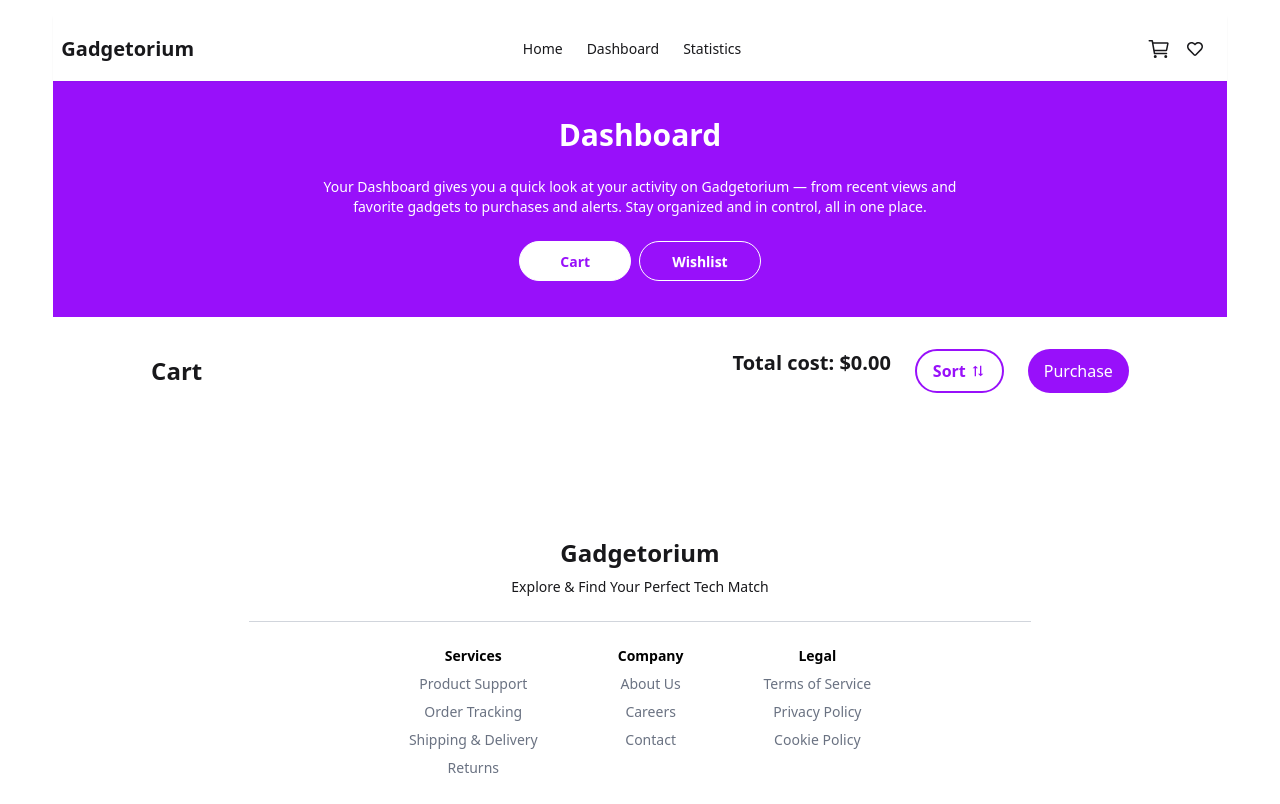
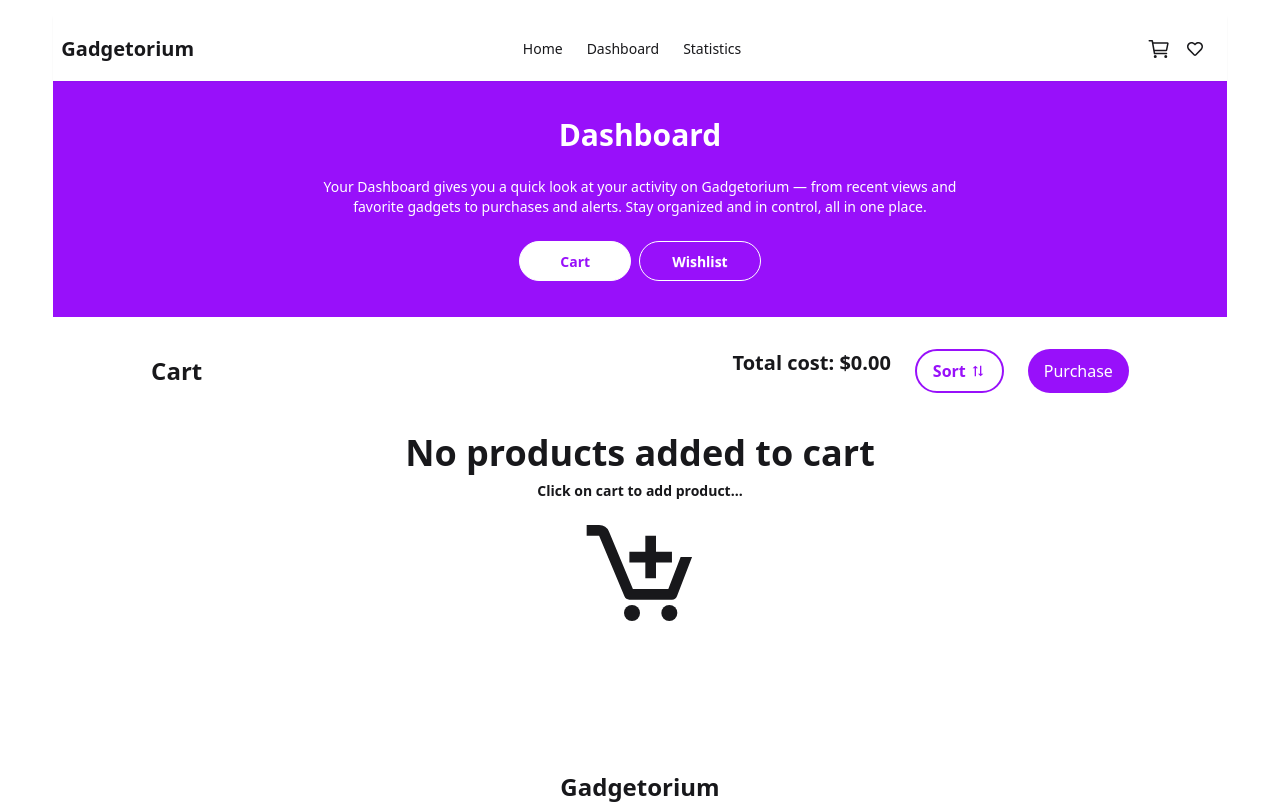
Before and after one commit to hsrokon/gadgetorium, a React (Vite) app: page /dashboard in a window 1280 px wide. Shown: the top 804 px of the page. Built offline with nearby package versions, Linux system fonts and the light colour scheme.

Commit message:
redirecting to products on home when I'm from empty cart from carts

```diff
--- a/src/components/cart/Cart.jsx
+++ b/src/components/cart/Cart.jsx
@@ -4,6 +4,8 @@ import CartProduct from "./CartProduct";
 import { AiFillDollarCircle } from "react-icons/ai";
 import { BiSortAlt2 } from "react-icons/bi";
 import { IoIosCloseCircleOutline } from "react-icons/io";
+import { BiCartAdd } from "react-icons/bi";
+import { Link } from "react-router-dom";
 
 
 const Cart = () => {
@@ -63,9 +65,6 @@ const Cart = () => {
                     currency: 'USD'
                 }).format(totalCartMoney)}
                 </h2>
-                    {/* <button className="font-semibold border-2 border-purple-600 text-purple-600
-                    flex items-center gap-1 px-4 py-1 rounded-full cursor-pointer">Sort by Price <BiSortAlt2 /></button> */}
-
                     <div className="dropdown dropdown-center">
                         <div tabIndex={0} role="button" className=" font-semibold border-2 border-purple-600 text-purple-600
                         flex items-center gap-1
@@ -94,6 +93,18 @@ const Cart = () => {
                         handleDeleteCartProduct={handleDeleteCartProduct}></CartProduct>)
                 }
             </div>
+            <div className="flex flex-col items-center mt-6">
+                {cartProducts.length=== 0 && (<div>
+                    <div className="flex flex-col items-center gap-2">
+                        <h2 className="text-4xl font-bold">No products added to cart</h2>
+                        <p className="text-sm font-semibold">Click on cart to add product...</p>
+                        <Link to={{pathname: '/', hash: '#products'}} state={{fromCart: true}}>
+                        {/* fromCart: true is important to check if I'm from empty cart */}
+                            <button className="text-9xl cursor-pointer"><BiCartAdd /></button>
+                        </Link>
+                    </div>
+                </div>)}
+            </div>
         </div>
     );
 };
--- a/src/components/gadgets/Gadgets.jsx
+++ b/src/components/gadgets/Gadgets.jsx
@@ -1,5 +1,6 @@
-import { useEffect, useState } from "react";
+import { useEffect, useRef, useState } from "react";
 import Gadget from "./Gadget";
+import { useLocation } from "react-router-dom";
 
 
 const Gadgets = () => {
@@ -35,9 +36,18 @@ const Gadgets = () => {
         }
     }
 
+    //redirecting to products when I'm from empty cart
+    const location = useLocation();
+    const productsRef = useRef(null);
+    useEffect(()=> {
+        if (location.state?.fromCart) {
+            productsRef.current?.scrollIntoView({behavior: 'smooth'})
+        }
+    },[location])
+
 
     return (
-        <div id="products" className="mt-36 lg:mt-96">
+        <div ref={productsRef} id="products" className="mt-36 lg:mt-96">
             <div className="flex w-full flex-col">
                 <div className="divider text-xs md:text-xl lg:text-4xl font-semibold mt-6 mb-2 lg:my-14
                   before:bg-purple-600 after:bg-purple-600
--- a/src/components/hero/Hero.jsx
+++ b/src/components/hero/Hero.jsx
@@ -2,7 +2,6 @@
 
 const Hero = () => {
     return (
-        // <div className="">
             <div className="hero bg-purple-600 pt-6 lg:pt-20 pb-28 md:pb-36 lg:pb-44 rounded-b-2xl relative">
                 <div className="hero-content text-center text-white">
                     <div className="max-w-3xl">
@@ -20,8 +19,6 @@ const Hero = () => {
                     </div>
                 </div>
             </div>
-        // </div>
-
     );
 };
 
```
